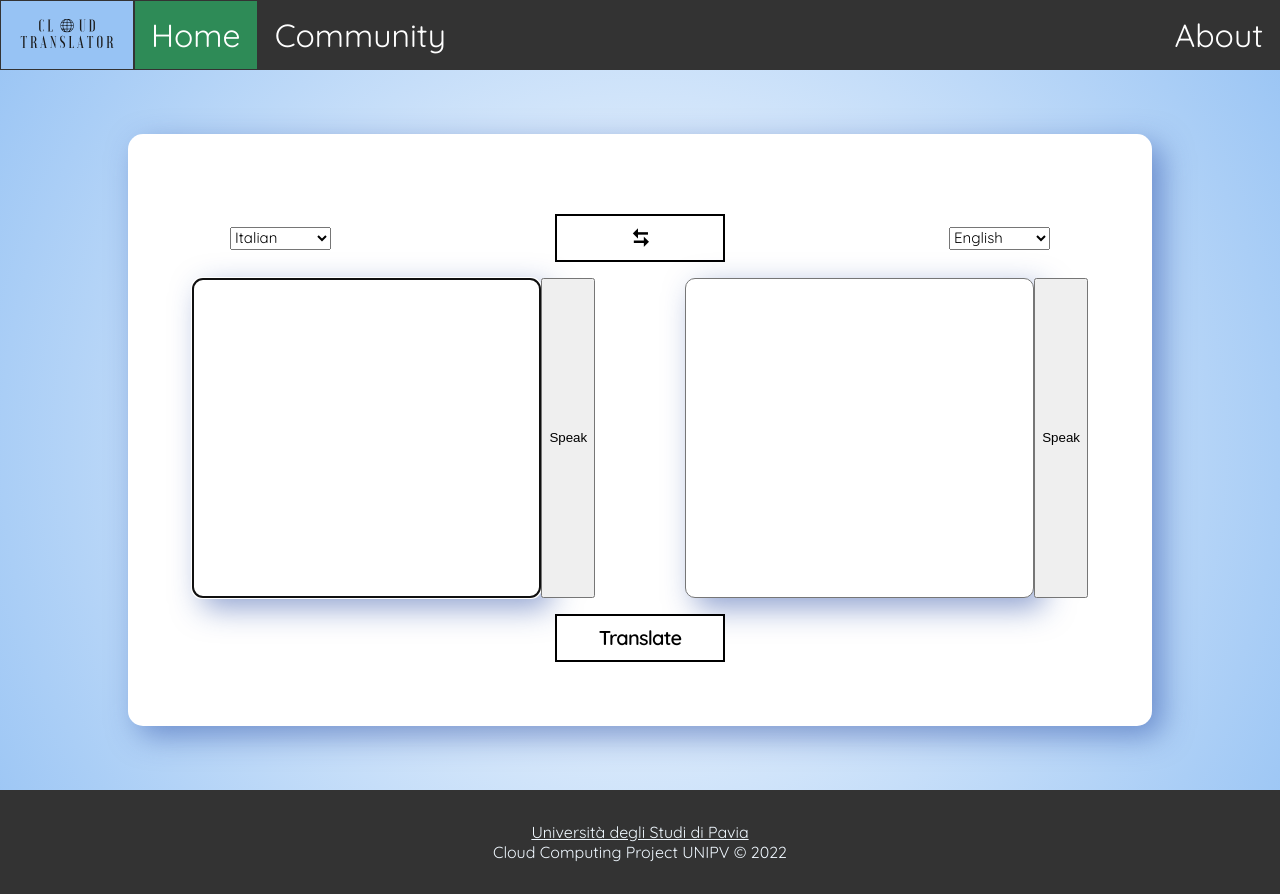
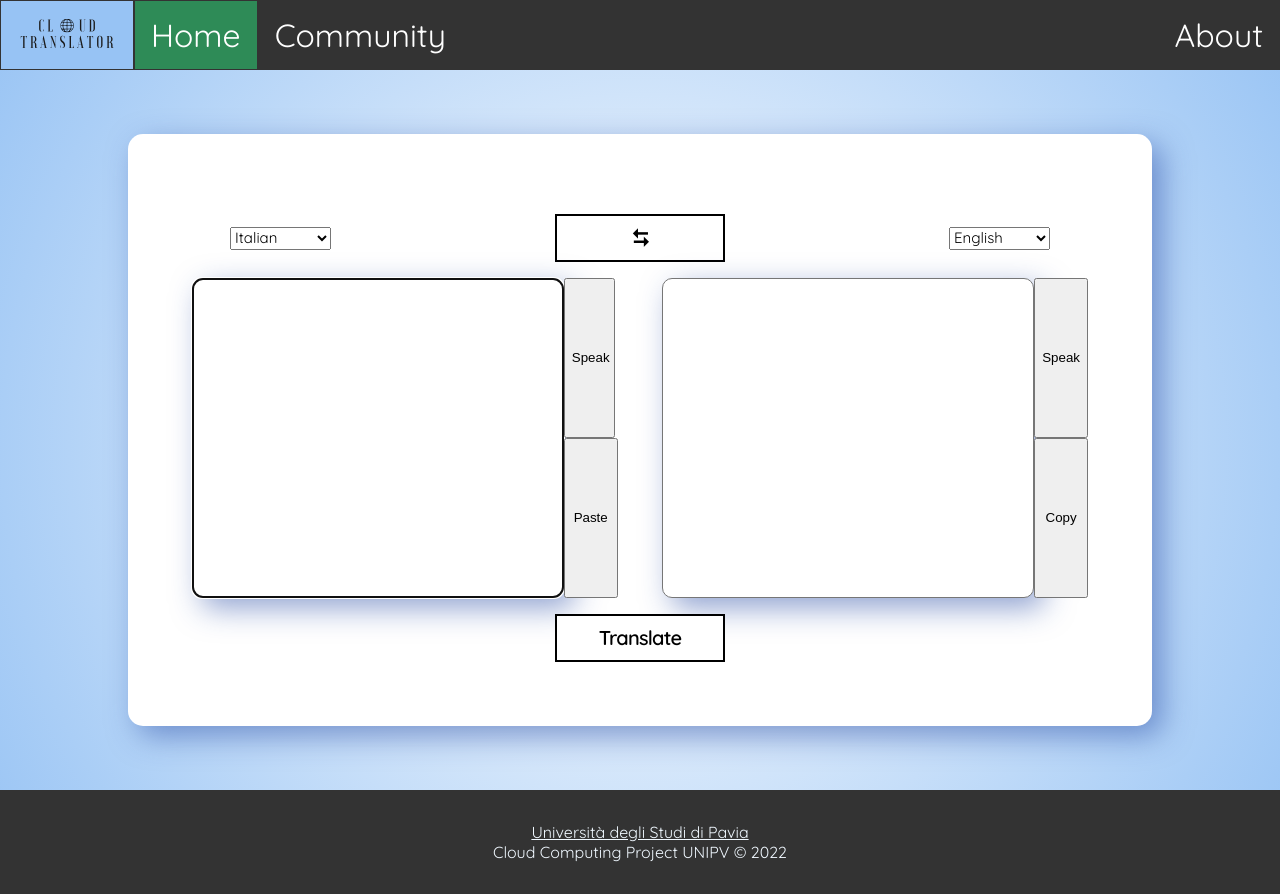
Before and after one commit to aiman-al-masoud/translator-cloud-project, a Flask app: page / in a window 1280 px wide. Run offline with Flask 2, Linux system fonts and the light colour scheme.

Commit message:
buttons added

```diff
--- a/src/static/css/index.css
+++ b/src/static/css/index.css
@@ -94,6 +94,10 @@ ul.topnav li.right {float: right;}
     border-radius: 10px;
     padding: 1%;
     box-shadow: 10px 10px 30px rgb(35 71 163 / 50%);
+}
+
+.vertical_buttons {
+  display: grid;
 }
 
 #button_speak_from {
--- a/src/templates/index.html
+++ b/src/templates/index.html
@@ -91,9 +91,16 @@
 
     <p class="textareas_line">
       <textarea id="from_text" name="from_text"></textarea>
-      <button id="button_speak_from">Speak</button>
+      <span class="vertical_buttons">
+        <button id="button_speak_from" class="speaker">Speak</button>
+        <button id="button_paste_from">Paste</button>
+      </span>
+
       <textarea id="to_text" class="to_text" name="to_text"></textarea><br>
-      <button id="button_speak_to">Speak</button>
+      <span class="vertical_buttons">
+        <button id="button_speak_to" class="speaker">Speak</button>
+        <button id="button_copy_to">Copy</button>
+      </span>
     </p>
     <input type="button" id="translate" class="button" name="translate" value="Translate">
   </div>
```
